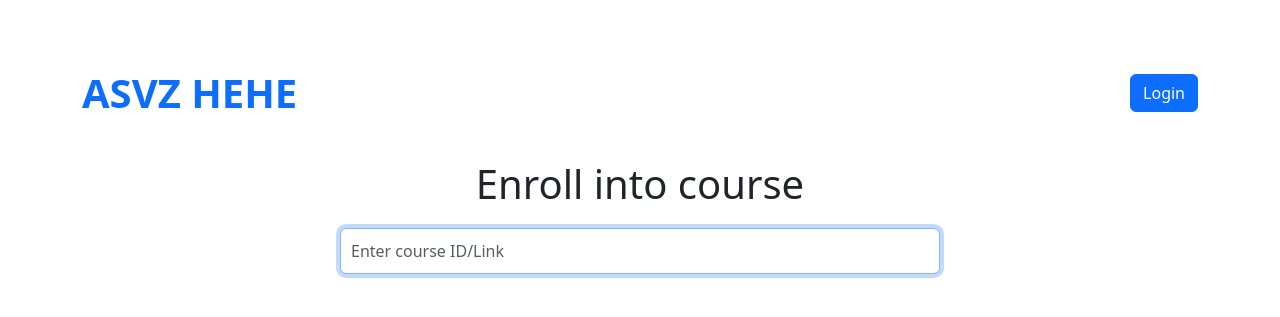
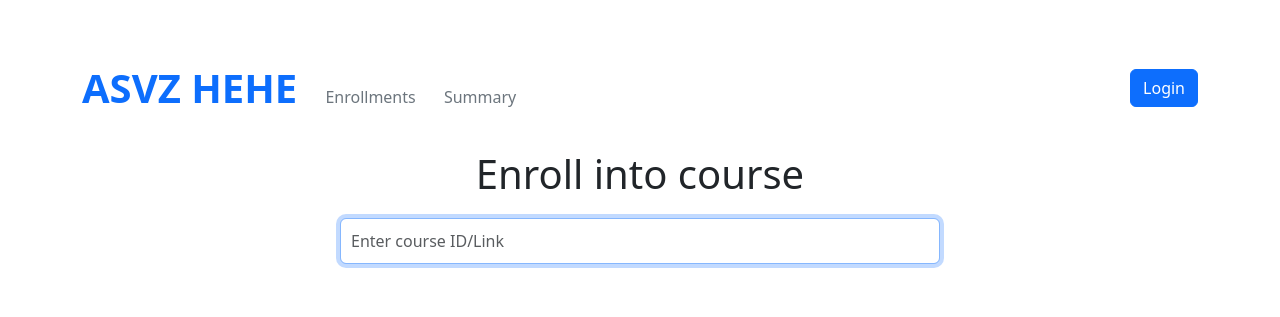
Before and after one commit to kueenzid/asvz, a Flask app: page / in a window 1280 px wide. Shown: the top 317 px of the page. Run offline with Flask 3, Linux system fonts and the light colour scheme; data that the repository does not hold is empty.

Commit message:
Adjusted nav

```diff
--- a/app/templates/base.html
+++ b/app/templates/base.html
@@ -26,7 +26,12 @@
     </div>
     <nav class="navbar navbar-expand-lg navbar-light bg-white">
         <div class="container">
-            <a class="navbar-brand text-primary fw-bold fs-1 text" href="/">ASVZ HEHE</a>
+            <div>
+                <a class="navbar-brand text-primary fw-bold fs-1 text" href="/">ASVZ HEHE</a>
+
+                <a class="navbar-brand text-secondary fs-6 ms-2" href="{{ url_for('main.enrollments') }}">Enrollments</a>
+                <a class="navbar-brand text-secondary fs-6 ms-2" href="{{ url_for('main.scheduler') }}">Summary</a>
+            </div>
 
             <div class="d-flex justify-content-end">
                 {% if not logged_in %}
```
